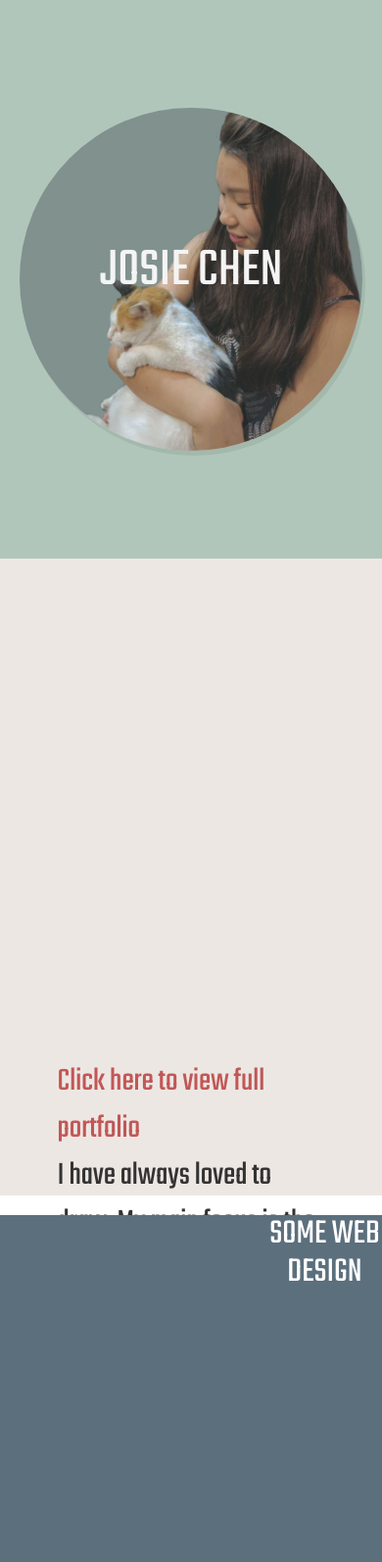
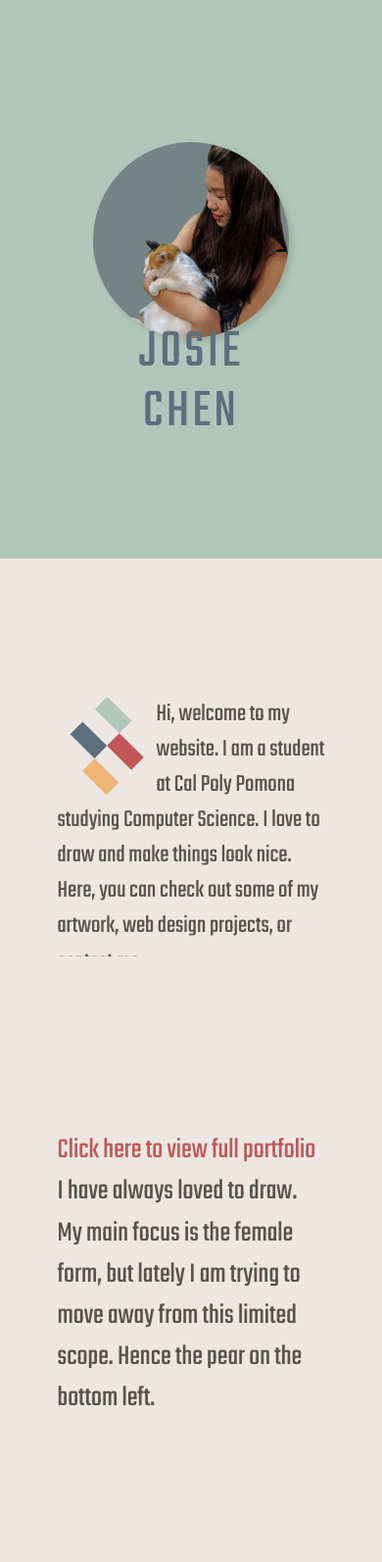
Before and after one commit to zuronechen/personal_website_2, a plain HTML site: page index.html in a window 390 px wide. Shown: the top 1594 px of the page at 98% size. Drawn offline with nearby package versions, Linux system fonts and the light colour scheme.

Commit message:
pretty good changes

```diff
--- a/index.html
+++ b/index.html
@@ -20,17 +20,19 @@
 
     <div class="home">
         <div class="container">
-            <div class="row">
+            <div class="row" style="height: 570px">
                 <div class="col-md-6" id="left">
                     <img class="img-circle" src="images/cat_held.jpg" alt="">
                     <h1>JOSIE CHEN</h1>
                 </div>
                 <div class="col-md-6" id="right">
                     <div class="p-container">
-                    <p style="font-size: 4vh; color: #5b524f">Hi there! I am a(n) </p>
-                    <p style="color:#c15757">passionate artist</p>
-                    <p style="color:#5c6f7c">in-progress web designer</p>
-                    <p style="color:#efb577">aspiring front-end developer</p>
+                    <p style="margin: 15%; font-size: 3vh; color: #5b524f">
+                        <img align="left" class="logo" src="images/Group.svg" alt="">
+                        Hi, welcome to my website. I am a student
+                        at Cal Poly Pomona studying Computer Science. I love to draw and make things look nice.
+                        Here, you can check out some of my artwork, web design projects, or contact me.
+                    </p>
                     </div>
                 </div>
             </div>
@@ -116,8 +118,10 @@
             <div class="container">
                 <div class="row">
                     <div class="col-md-6" id="left">
-                        <p>Made with HTML/CSS/JS.<br>
-                            Feel free to reach out to me!</p>
+                        <p>
+                            <img align="left" class="logo" src="images/Group.svg" alt="" height="50px">
+                            Made with HTML/CSS/JS.<br>
+                            Feel free to contact me!</p>
                     </div>
                     <div class="col-md-6" id="right">
                         <div class="icon-holder">
--- a/styles.css
+++ b/styles.css
@@ -1,9 +1,17 @@
 @import url(https://fonts.googleapis.com/css?family=Teko);
+
+@media screen and (max-width: 771px) {
+    #left, #right{
+        height: auto;
+    }
+}
 
 body{
     font-family: 'Teko', sans-serif;
     overflow-y: scroll;
     overflow-x: hidden;
+    width: 100%;
+    height: 100%;
 }
 
 .container{
@@ -15,13 +23,13 @@ body{
 .home{
     position: relative;
     top: 0;
-    height: 570px;
+    height: auto;
 }
 
 .skills, .work{
     position: relative;
     top: 0;
-    height: 650px;
+    height: auto;
 }
 
 .contact{
@@ -51,35 +59,34 @@ body{
 }
 
 .home #left img{
-    height: 350px;
-    opacity: .8;
+    height: 200px;
     position: relative;
     float: left;
-    top: 50%;
+    top: 43%;
     left: 50%;
     transform: translate(-50%, -50%);
-    box-shadow: 3px 5px #a1b5a9;
+    box-shadow: 4px 4px 6px #9cafa4;
 }
 
 .home #left h1{
     float: left;
-    top: 45%;
+    top: 65%;
     left: 50%;
     transform: translate(-50%, -50%);
     position: absolute;
     text-align: center;
-    color: #f4f4f4;
+    color: #5c6f7c;
+    letter-spacing: 3px;
     font-size: 4em;
 }
 
+
 .skills #left{
     background: #ede7e3;
-    height: 650px;
 }
 
 .skills #right{
     background: #c15757;
-    height: 650px;
 }
 
 .skills p{
@@ -88,8 +95,9 @@ body{
     top: 50%;
     left: 50%;
     transform: translate(-50%, -50%);
-    font-size: 4vh;
+    font-size: 3.5vh;
     width: 70%;
+    color: #5b524f;
 }
 
 .skills #images{
@@ -101,12 +109,13 @@ body{
 }
 
 .skills img{
+    position: relative;
     height: 160px;
     margin-top: 25px;
     display: block;
     margin-left: 0 auto;
     margin-right: 0 auto;
-    box-shadow: 4px 6px #b75050;
+    box-shadow: 6px 6px 8px #b75050;
     border: 2px solid white;
 }
 
@@ -129,7 +138,7 @@ body{
     border: none;
     background: #f9f9f9;
     height: 30px;
-    box-shadow: 4px 6px #e8e2de;
+    box-shadow: 5px 5px 7px #e5dfdc;
 }
 .progress-bar{
     text-align: left;
@@ -145,12 +154,11 @@ body{
 
 .work #left{
     background: #5c6f7c;
-    height: 650px;
+
 }
 
 .work #right{
     background: #ede7e3;
-    height: 650px;
 }
 
 .contact #left{
@@ -164,12 +172,13 @@ body{
 }
 
 .contact p{
+    color: #5b524f;
     position: relative;
     float: left;
     top: 50%;
     left: 50%;
     transform: translate(-50%, -50%);
-    font-size: 4vh;
+    font-size: 3vh;
 }
 
 .icon-holder{
@@ -190,3 +199,7 @@ body{
     opacity: 0.7;
     text-decoration: none;
 }
+
+#left, #right{
+    height: 650px;
+}
```
Also changed, not shown: images/Group.svg (added).
